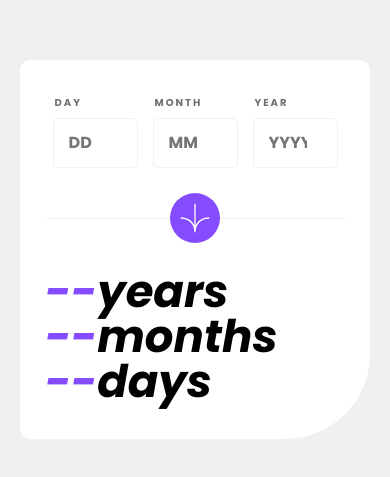
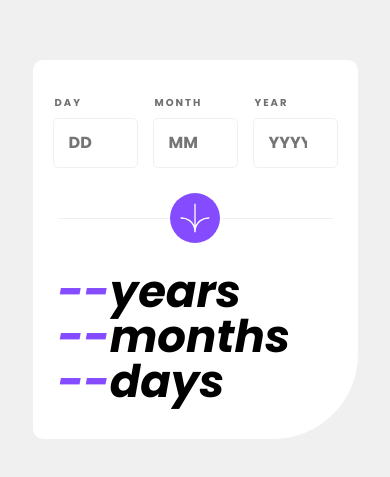
Before and after one commit to prince-u/Age-calculator-app, a React (Vite) app in the folder Age-calculator-app/: page / in a window 390 px wide. Shown: the part 173-650 px from the top of the page. Built offline with nearby package versions, Linux system fonts and the light colour scheme.

Commit message:
added tiny changes to the mobile version

```diff
--- a/Age-calculator-app/src/App.css
+++ b/Age-calculator-app/src/App.css
@@ -144,7 +144,7 @@ button.submit-btn {
 
 @media screen and (max-width:480px) {
   body {
-    padding: 10px
+    padding: 20px
   }
 
   .divider {
@@ -152,7 +152,7 @@ button.submit-btn {
   }
 
   .card {
-    width: 350px;
+    width: 325px;
     padding: 35px 25px 35px 25px;
 
   }
```
